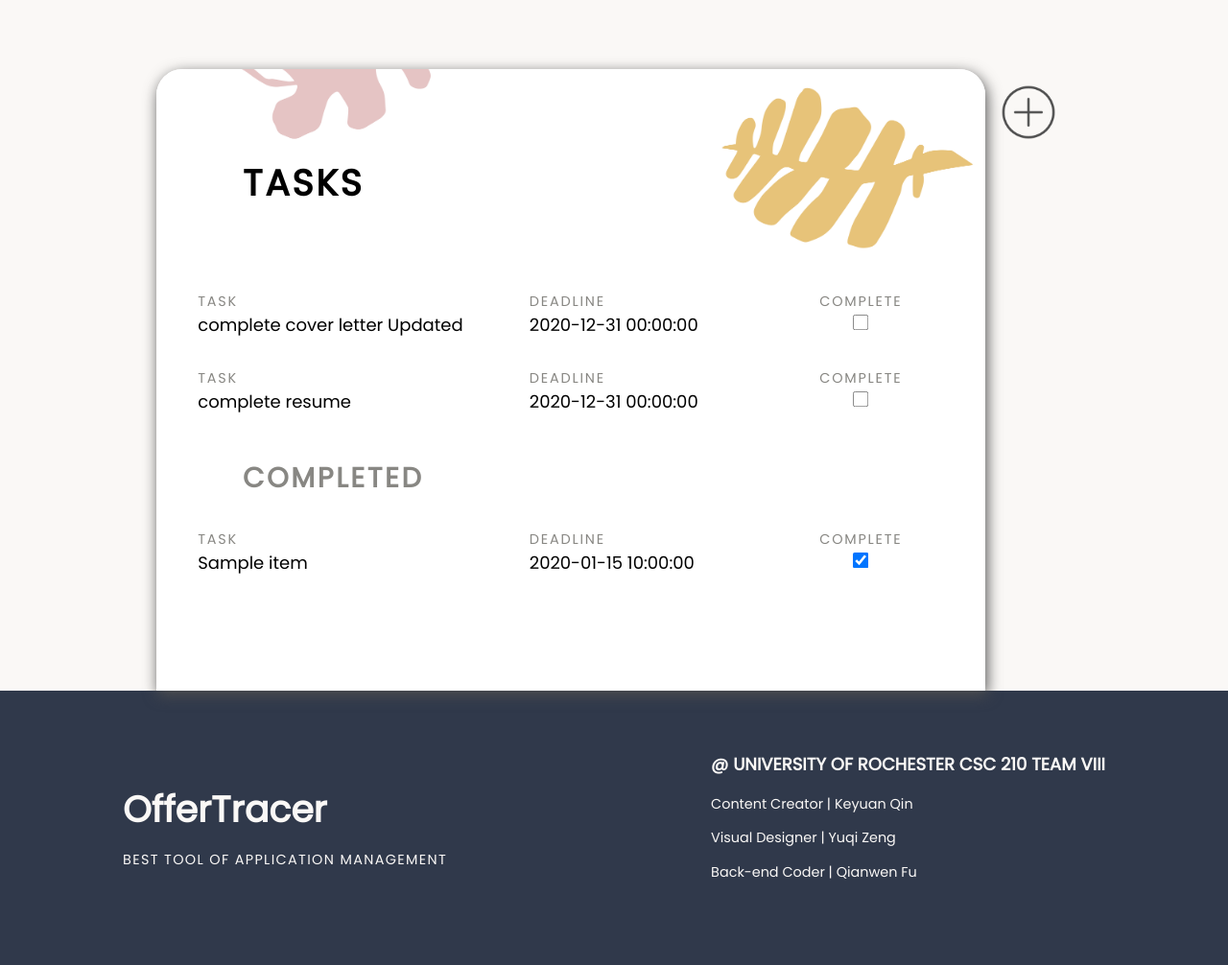
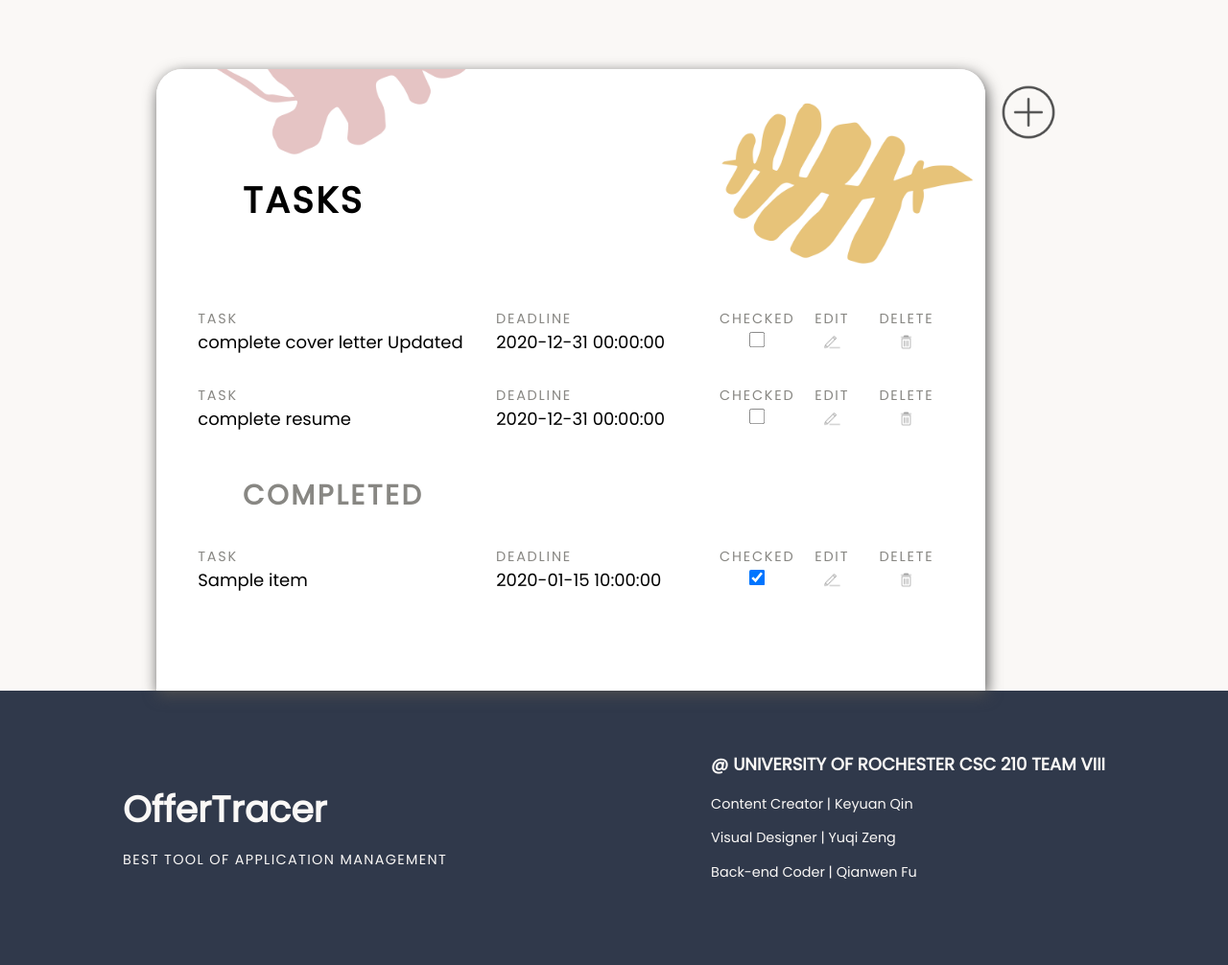
Before and after one commit to yzeng810/CSC210Final, a Flask app: template templates/task.html in a window 1280 px wide. Shown: the part 83-1089 px from the top of the page at 96% size. Run offline with Flask 2, Linux system fonts and the light colour scheme; a user stored in the database is signed in; data comes from the database, SQL or seed files in the repository; tables that the repository leaves empty hold one stand-in row (values such as "Sample post"); the template is opened without the code that fills it: values that come from a table or form of the project are taken from there, most other values are stand-ins (such as "Sample title", 1, 10 or a date in 2020); one stand-in notice (Sample message) is shown; parts of the project's set-up code (start-up, migrations or seed data) failed here and were passed over; some libraries are stand-ins or nearby versions.

Commit message:
update task modi interface

```diff
--- a/static/css/task.css
+++ b/static/css/task.css
@@ -1,7 +1,7 @@
 /** {
 	border: 1px solid hotpink;
-}*/
-
+}
+*/
 /* General for header */
 .taskContainer {
 	background-color: #faf8f6;
@@ -32,14 +32,14 @@ box-shadow: 2px 5px 16px 0px #4f4f4f, 5px 5px 15px 5px rgba(0,0,0,0);
 	width: 100px;
 	height: 100px;
 	outline: none;
-
+	cursor: pointer;
 }
 
 .todolist h1{
 	border-top-left-radius: 30px;
 	border-top-right-radius: 30px;
 	margin-top: 0px;
-	padding-top: 100px;
+	padding-top: 120px;
 	padding-bottom: 50px;
 	background-image: url(../images/taskback.png);
  	background-repeat: no-repeat;
@@ -68,7 +68,7 @@ box-shadow: 2px 5px 16px 0px #4f4f4f, 5px 5px 15px 5px rgba(0,0,0,0);
 
 .taskIteminner{
 	display: grid;
-	grid-template-columns: 2fr 1.5fr 1fr;
+	grid-template-columns: 2fr 1.5fr 0.5fr 0.5fr 0.5fr;
 }
 
 .taskItemRec input {
@@ -99,3 +99,166 @@ box-shadow: 2px 5px 16px 0px #4f4f4f, 5px 5px 15px 5px rgba(0,0,0,0);
 	z-index: 100;
 	padding-top: 80px;
 }
+
+.edit {
+	margin: 0 auto;
+	outline: none;
+	border: none;
+	background-color: transparent;
+	width: 30px;
+	background-image:  url(../images/edit.png);
+	background-repeat: no-repeat;
+	background-position: top center;
+	background-size: contain;
+	cursor: pointer;
+}
+
+.delete {
+	margin: 0 auto;
+	outline: none;
+	border: none;
+	background-color: transparent;
+	width: 30px;
+	background-image:  url(../images/delete.png);
+	background-repeat: no-repeat;
+	background-position: top center;
+	background-size: contain;
+	cursor: pointer;
+}
+
+/*The Modal Part Credits to W3School*/
+.modal {
+  display: none; /* Hidden by default */
+  position: fixed; /* Stay in place */
+  z-index: 1; /* Sit on top */
+  padding-top: 150px; /* Location of the box */
+  left: 0;
+  top: 0;
+  width: 100%; /* Full width */
+  height: 100%; /* Full height */
+  overflow: auto; /* Enable scroll if needed */
+  background-color: rgb(0,0,0); /* Fallback color */
+  background-color: rgba(0,0,0,0.4); /* Black w/ opacity */
+  font-family:  'Poppins', sans-serif;
+}
+
+/* Modal Content */
+.modal-content {
+  	position: relative;
+  	background-color: #8da6b4;
+  	border-radius: 30px;
+  	margin: auto;
+  	padding: 0;
+  	border: 1px solid #888;
+  	width: 65%;
+  	box-shadow: 0 4px 8px 0 rgba(0,0,0,0.2),0 6px 20px 0 rgba(0,0,0,0.19);
+  	-webkit-animation-name: animatetop;
+  	-webkit-animation-duration: 0.4s;
+  	animation-name: animatetop;
+  	animation-duration: 0.4s;
+}
+
+.modal-content h2 {
+	color: #faf8f6;
+	padding-top: 50px;
+	margin-bottom: 50px;
+}
+
+.modal-body form {
+	margin: 0 auto;
+	width: 81%;
+	color: #faf8f6;
+}
+
+.modal-body label {
+	text-transform: uppercase;
+	font-size: 20px;
+	letter-spacing: 3px;
+	margin-bottom: 10px;
+}
+
+.inputNewTask {
+	background-color: #faf8f6;
+	color: #4a4a4a;
+	font-size: 17px;
+	padding-top: 15px;
+	padding-bottom: 15px;
+	padding-right: 20px;
+	padding-left: 20px;
+	margin-bottom: 40px;
+	width: 650px;
+	outline: none;
+	border: none;
+}
+
+
+.modal-body select {
+	width: 400px;
+	padding-top: 15px;
+	padding-bottom: 15px;
+	margin-bottom: 40px;
+	padding-right: 20px;
+	padding-left: 20px;
+	border: none;
+}
+
+.submitNewTask {
+	background-color: #e56265;
+	padding-top: 20px;
+	padding-bottom: 20px;
+	padding-left: 50px;
+	padding-right: 50px;
+	color: #faf8f6;
+	border-radius: 30px;
+	outline: none;
+	font-size: 17px;
+	letter-spacing: 1.5px;
+	border: none;
+	cursor: pointer;
+	margin-bottom: 50px;
+}
+/* Add Animation */
+@-webkit-keyframes animatetop {
+  from {top:-300px; opacity:0}
+  to {top:0; opacity:1}
+}
+
+@keyframes animatetop {
+  from {top:-300px; opacity:0}
+  to {top:0; opacity:1}
+}
+
+/* The Close Button */
+.close {
+  color: #faf8f6;
+  float: right;
+  padding: 10px 20px 0 0;
+  font-size: 28px;
+  font-weight: bold;
+}
+
+.modal-header {
+  padding: 2px 16px;
+/*  background-color: #5cb85c;*/
+  color: white;
+}
+
+.modal-body {padding: 2px 16px;}
+
+.modal-footer {
+  padding: 2px 16px;
+  background-color: #5cb85c;
+  color: white;
+}
+
+.close:hover,
+.close:focus {
+  color: #000;
+  text-decoration: none;
+  cursor: pointer;
+}
+
+.modal-body input:focus {
+	border: none;
+	outline: none;
+}
--- a/templates/task.html
+++ b/templates/task.html
@@ -14,12 +14,16 @@
 					<div class="taskItemTitle taskIteminner">
 						<p>Task</p>
 						<p>Deadline</p>
-						<p class="complete">Complete</p>
+						<p class="complete">Checked</p>
+						<p class="complete">Edit</p>
+						<p class="complete">Delete</p>
 					</div>
 					<div class="taskItemRec taskIteminner">
 						<p>{{task.item}}</p>
 						<p>{{task.due}}</p>
 						<p class="complete"><input type="checkbox" name="complete" onclick="window.location.href='{{url_for('main.complete', id = task.id)}}';" value="complete"></p>
+						<button class="edit" onclick="window.location.href='{{url_for('main.task_update', task_id = task.id)}}';"></button>
+						<button class="delete" onclick="window.location.href='{{url_for('main.task_delete', task_id = task.id)}}';"></button>
 					</div>
 				</li>
 				{% endfor %}
@@ -34,12 +38,16 @@
 					<div class="taskItemTitle taskIteminner">
 						<p>Task</p>
 						<p>Deadline</p>
-						<p class="complete">Complete</p>
+						<p class="complete">Checked</p>
+						<p class="complete">Edit</p>
+						<p class="complete">Delete</p>
 					</div>
 					<div class="taskItemRec taskIteminner">
 						<p>{{task.item}}</p>
 						<p>{{task.due}}</p>
 						<p class="complete"><input type="checkbox" name="complete" onclick="window.location.href='{{url_for('main.incomplete', id = task.id)}}';" value="incomplete" checked></p>
+						<button class="edit" onclick="window.location.href='{{url_for('main.task_update', task_id = task.id)}}';"></button>
+						<button class="delete" onclick="window.location.href='{{url_for('main.task_delete', task_id = task.id)}}';"></button>
 					</div>
 				</li>
 				{% endfor %}
@@ -47,8 +55,69 @@
 		</ul>
 	</div>
 	<div class="addButton">
-		<button></button>
+		<button id="myBtn"></button>
 	</div>
+
+	<!-- The Modal -->
+	<div id="myModal" class="modal">
+  		<!-- Modal content -->
+  		<div class="modal-content">
+    		<div class="modal-header">
+      			<span class="close">&times;</span>
+      			<h2>Add a new Task</h2>
+    		</div>
+
+    		<div class="modal-body">
+      			<form>
+					{% with messages = get_flashed_messages() %}
+						{% if messages %}
+							<p class="errorMessage">{{ messages[0] }}</p>
+						{% endif %}
+					{% endwith %}
+					<label for="item">Item</label><br><input type="text" name="item" id="item" class="inputNewTask" required><br>
+					<label for="notes">Notes</label><br><input type="text" name="notes" id="notes" class="inputNewTask" required><br>
+					<label for="due">Deadline</label><br><input type="date" name="due" id="due" class="inputNewTask" required><br>
+					<label for="job">Application</label><br>
+					<select name="job" id="job">
+					{% for job in jobs %}
+						<option value="{{job.id}}">{{job.program}}</option>
+					{% endfor %}
+					</select><br>
+					<input type="submit" value="Create" class="submitNewTask" id="submit">
+      			</form>
+    		</div>
+
+  		</div>
+  	</div>
+
 </div>
 
+<script>
+// Get the modal
+var modal = document.getElementById("myModal");
+
+// Get the button that opens the modal
+var btn = document.getElementById("myBtn");
+
+// Get the <span> element that closes the modal
+var span = document.getElementsByClassName("close")[0];
+
+// When the user clicks the button, open the modal
+btn.onclick = function() {
+  modal.style.display = "block";
+}
+
+// When the user clicks on <span> (x), close the modal
+span.onclick = function() {
+  modal.style.display = "none";
+}
+
+// When the user clicks anywhere outside of the modal, close it
+window.onclick = function(event) {
+  if (event.target == modal) {
+    modal.style.display = "none";
+  }
+}
+</script>
+
 {% endblock %}
```
Also changed, not shown: static/images/delete.png (added), static/images/edit.png (added), 3 other files.
